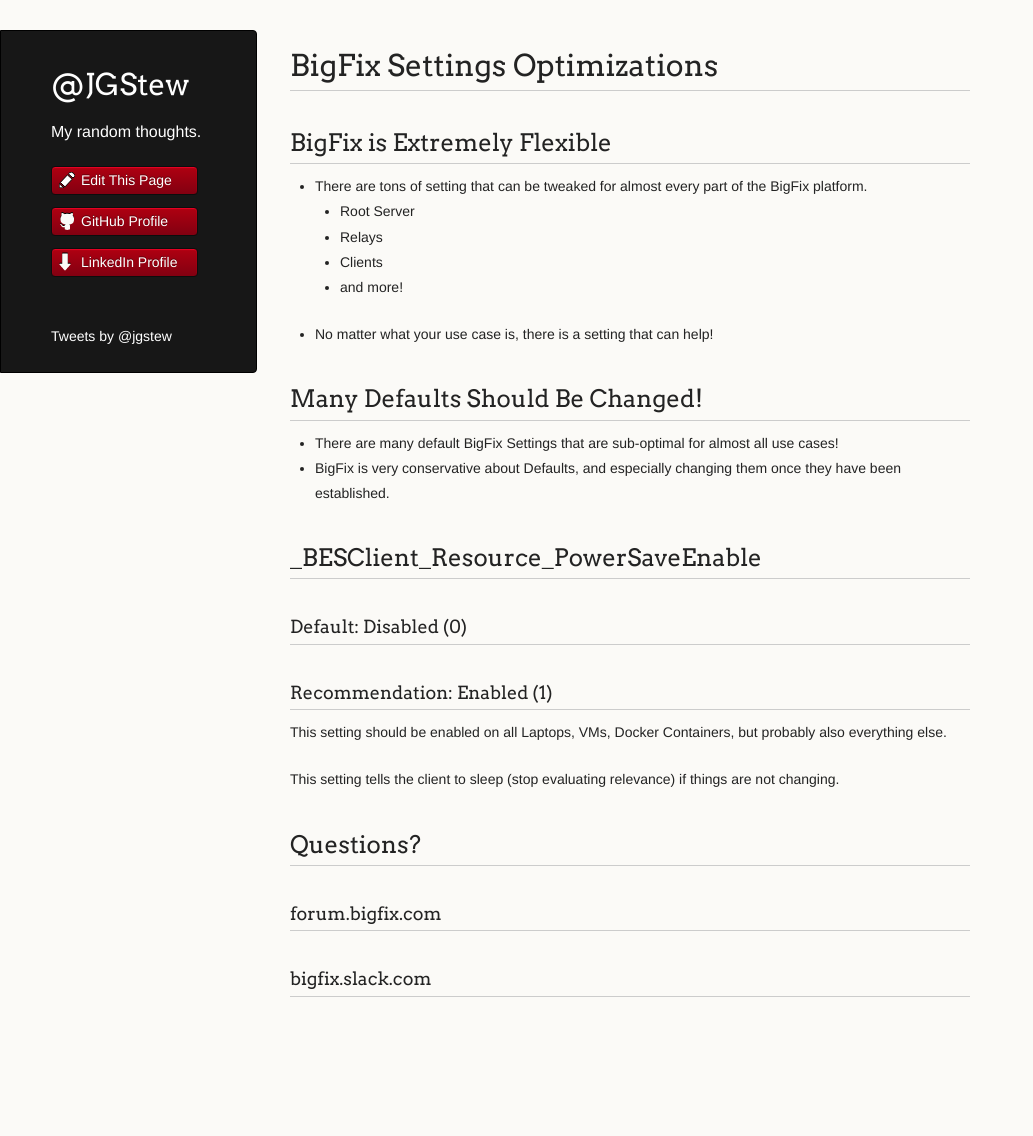
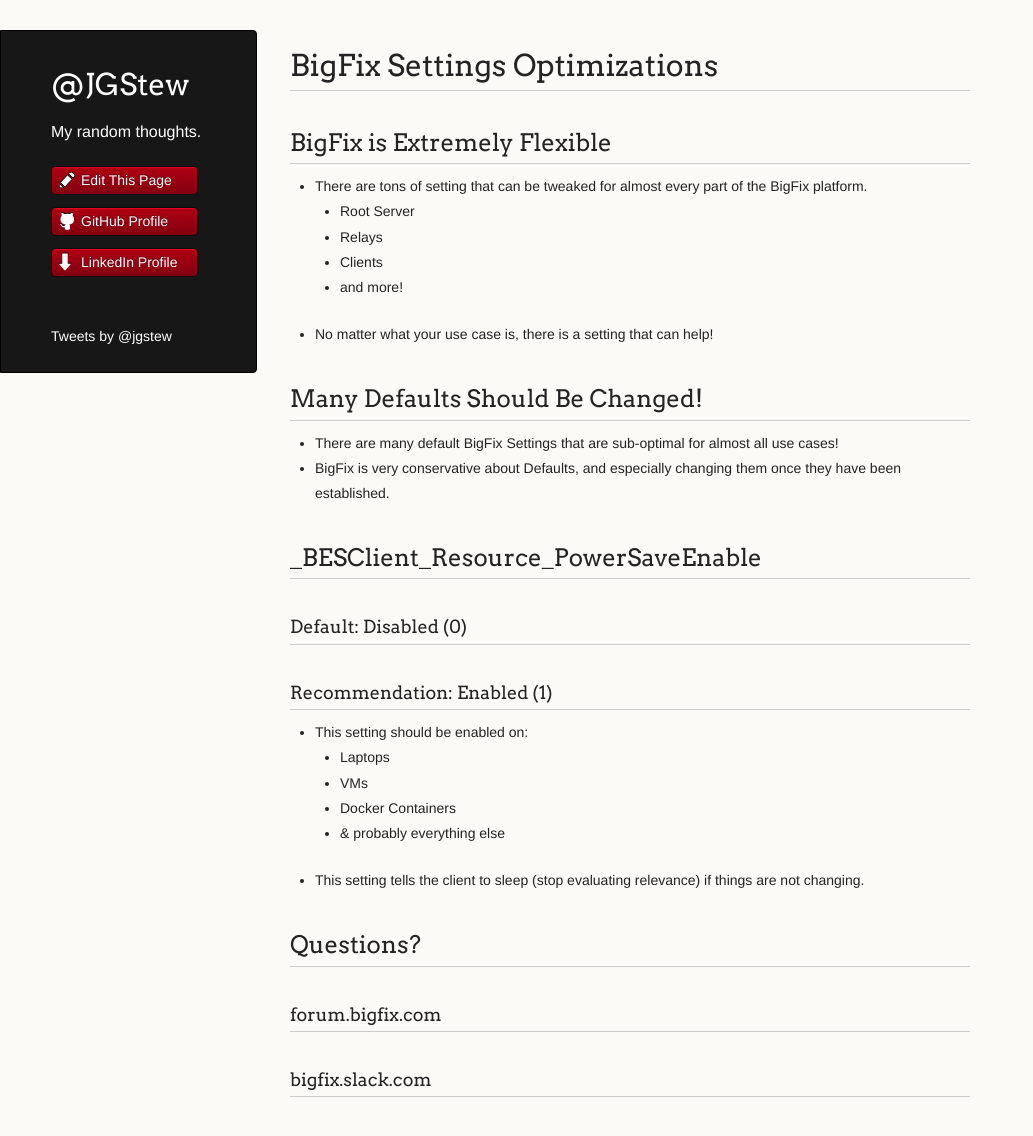
Before and after one commit to jgstew/jgstew.github.io, a Jekyll site: the page built from _posts/2018-10-30-BigFix-Settings-Optimizations.md, in a window 1280 px wide and 1157 px high. Shown: the top 1136 px of the window, without its empty margins (0-1033 px from the left). Built offline with Jekyll 4.4.1, drawn with Linux system fonts in a browser that asks for light colours; nearby versions of some CDN libraries; comment, search, counter and statistics services are not loaded.

Commit message:
Update 2018-10-30-BigFix-Settings-Optimizations.md

```diff
--- a/_posts/2018-10-30-BigFix-Settings-Optimizations.md
+++ b/_posts/2018-10-30-BigFix-Settings-Optimizations.md
@@ -26,9 +26,13 @@ date: November 8, 2018
 
 ### Recommendation: Enabled (1)
 
-This setting should be enabled on all Laptops, VMs, Docker Containers, but probably also everything else.
+- This setting should be enabled on:
+  - Laptops
+  - VMs
+  - Docker Containers
+  - & probably everything else
 
-This setting tells the client to sleep (stop evaluating relevance) if things are not changing.
+- This setting tells the client to sleep (stop evaluating relevance) if things are not changing.
 
 ## Questions?
 
```
